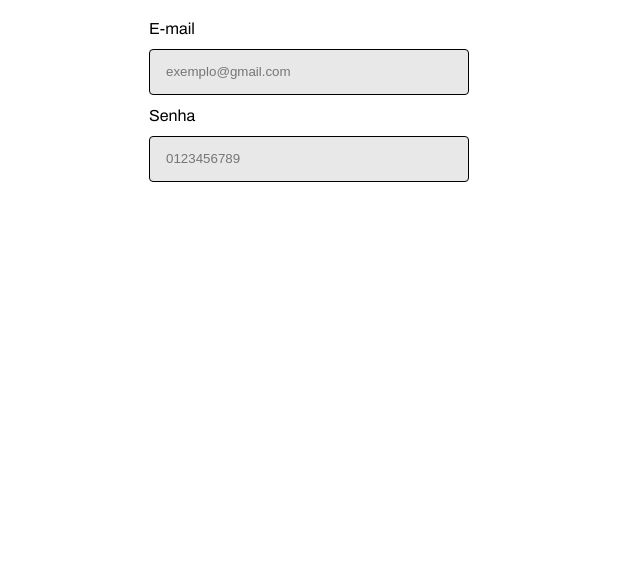
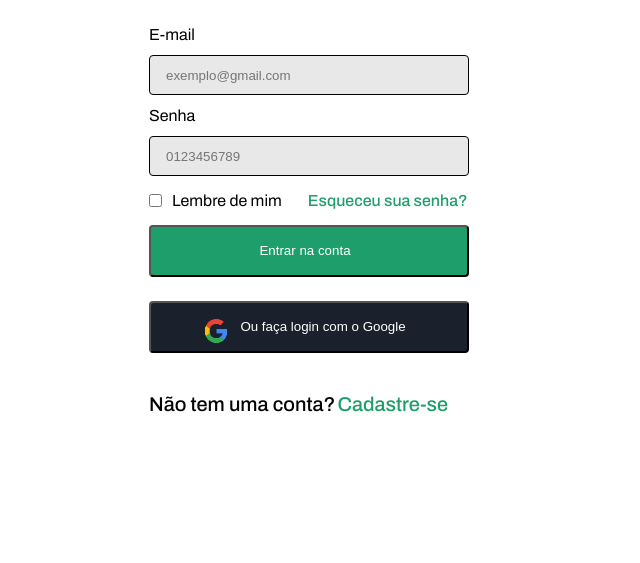
Before and after one commit to jean-devbr/login, a plain HTML site: page index.html in a window 1280 px wide. Shown: the part 237-800 px from the top of the page, without its empty margins (319-959 px from the left). Drawn offline with Linux system fonts and the light colour scheme.

Commit message:
login
finalizado mais um projeto!!

```diff
--- a/index.html
+++ b/index.html
@@ -7,20 +7,48 @@
     <title>Login</title>
 </head>
 <body>
-    <main>
-        <div id="saudacao" >
+    <div id="inicio">
+        <div class="saudacao">
             <p class="primeiraFrase">Bem-vindo de volta</p>
             <p class="segundaFrase">Faça login na sua conta</p>
-            <section>
-                <form action="">
+        </div>
+        <!--Cadastro-->
+        <form action="processar.html" method="get">
+            <div id="emailSenha">
                     <label for="email">E-mail</label>
-                    <input type="email" placeholder="exemplo@gmail.com">
+                    <input type="email" placeholder="exemplo@gmail.com" class="cadastro">
                     <label for="senha">Senha</label>
-                    <input type="password" placeholder="0123456789">
-                </form>
-            </section>
-        </div>
-    </main>
+                    <input type="password" placeholder="0123456789" class="cadastro">
+            </div>
+            <div id="lembraDemim">
+                    <input type="checkbox" name="lembra">
+                    <label for="lembra">Lembre de mim</label>
+                    <div class="separa">
+                        <a href="#" class="esqueceu">
+                            Esqueceu sua senha?
+                        </a>
+                    </div>
+            </div>
+            <!--Entra ou com googles-->
+            <div id="botao">
+                <button class="entrar">
+                    <p class="fraseEntrar">Entrar na conta</p>
+                </button>
+                <button class="googles">
+                    <p>
+                        <img src="imagem/icon.png" alt="">
+                    </p>
+                    <p class="entrarGoogles">
+                        Ou faça login com o Google
+                    </p>
+                </button>
+            </div>
+        </form>
+        <!--Sem conta-->
+        <p id="semConta">
+                Não tem uma conta? <a href="#" class="criar">Cadastre-se</a>
+        </p>
+    </div>
 
 </body>
 </html>
--- a/styles.css
+++ b/styles.css
@@ -9,16 +9,16 @@ body {
     background: #ffff;
     display: flex;
     justify-content: center;
-    height: 70vh;
+    height: 100vh;
     align-items: center;
     font-family: "Archivo", sans-serif;
 }
-main {
+#inicio {
+    display: flex;
+    flex-flow: column wrap;
+    gap: 40px;
+}
 
-
-}
-#saudacao {
-}
 .primeiraFrase {
     font-size: 20px;
     font-weight: 500;
@@ -37,23 +37,104 @@ main {
     letter-spacing: 0;
     margin-top: 2vh;
 }
-
-form {
-    margin-top: 5vh;
+#emailSenha {
     display: flex;
     flex-direction: column;
     gap: 12px;
 
 }
-input {
+.cadastro {
     width: 40vh;
-    height: 46px;
+    height: 5vh;
     border-radius: 4px;
     border: 1px solid black;
     padding: 16px;
     gap: 8px;
     background-color: #E8E8E8;
 }
-label {
+#lembraDemim {
+    padding-top: 2vh;
+    display: flex;
+    gap: 10px;
+}
+.lembra {
+
+    font-weight: 500;
+    font-size: 16px;
+    line-height: 100%;
+    letter-spacing: 0%;
+    width: 111px;
+    height: 17px;
+}
+.separa {
+    padding-left: 2vh;
+}
+a {
+    text-decoration: none;
+}
+.esqueceu {
+    font-weight: 500;
+    font-size: 16px;
+    width: 160px;
+    height: 17px;
+    line-height: 100%;
+    letter-spacing: 0%;
+    color: #1E9E6A;
+}
+#botao {
+    display: flex;
+    flex-flow: column wrap;
+    gap: 1vh;
+}
+button {
+    margin-top: 2vh;
+    width: 40vh;
+    height: 6vh;
+    border-radius: 4px;
+    padding-top: 2vh;
+    padding-right: 3vh;
+    padding-bottom: 4vh;
+    padding-left: 2vh;
+}
+.entrar {
+    background-color: #1E9E6A;
+}
+.fraseEntrar {
+    color: #FFFFFF;
+}
+.googles {
+    display: flex;
+    justify-content: center;
+    flex-flow: row wrap;
+    gap: 12px;
+    background-color: #1A202C;
 
 }
+
+img {
+    width: 24px;
+    height: 24px;
+
+}
+.entrarGoogles {
+    color: #FFFFFF;
+}
+
+#semConta {
+    display: flex;
+    align-items: center;
+}
+#semConta {
+    width: 302px;
+    height: 22px;
+    font-weight: 500;
+    font-size: 20px;
+    line-height: 100%;
+    letter-spacing: 0%;
+    gap: 2px;
+
+
+}
+.criar {
+    color: #1E9E6A;
+}
```
Also changed, not shown: processar.html (added, +11 -0 lines), imagem/icon.png (added).
